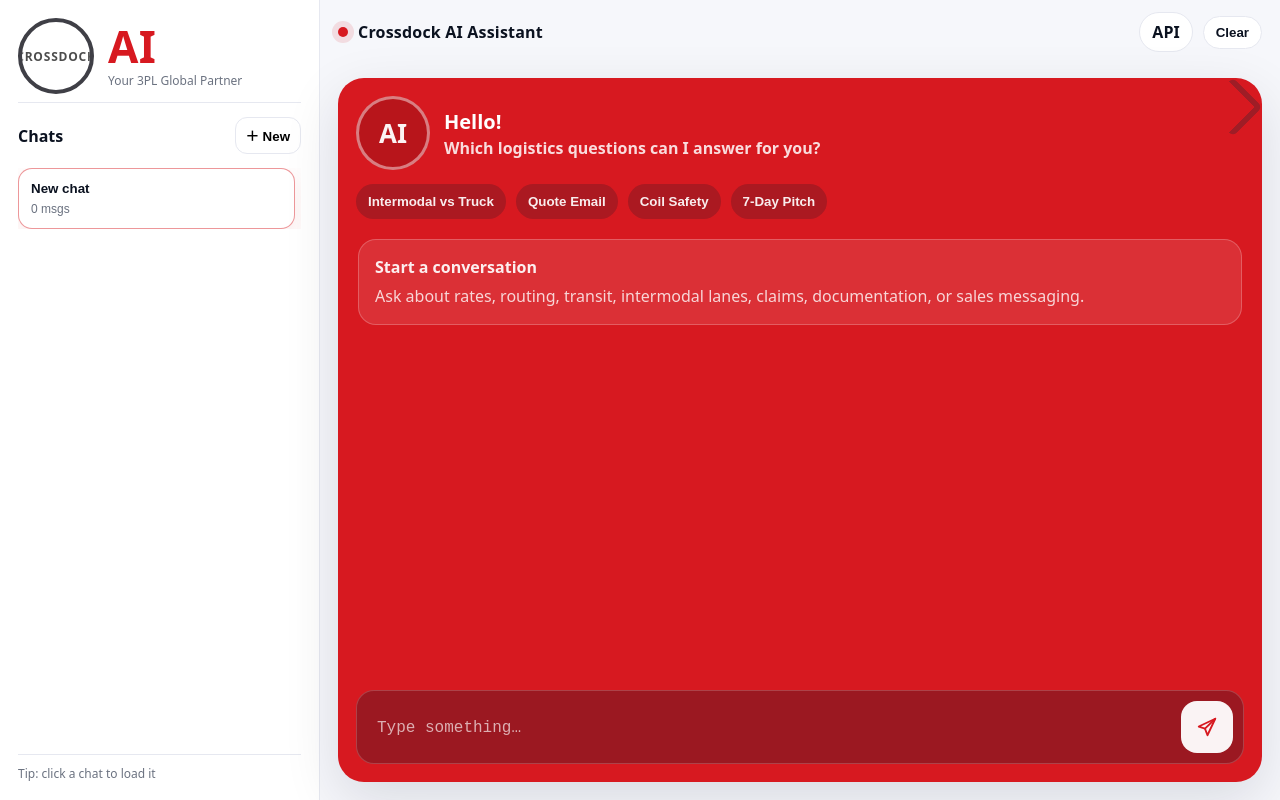
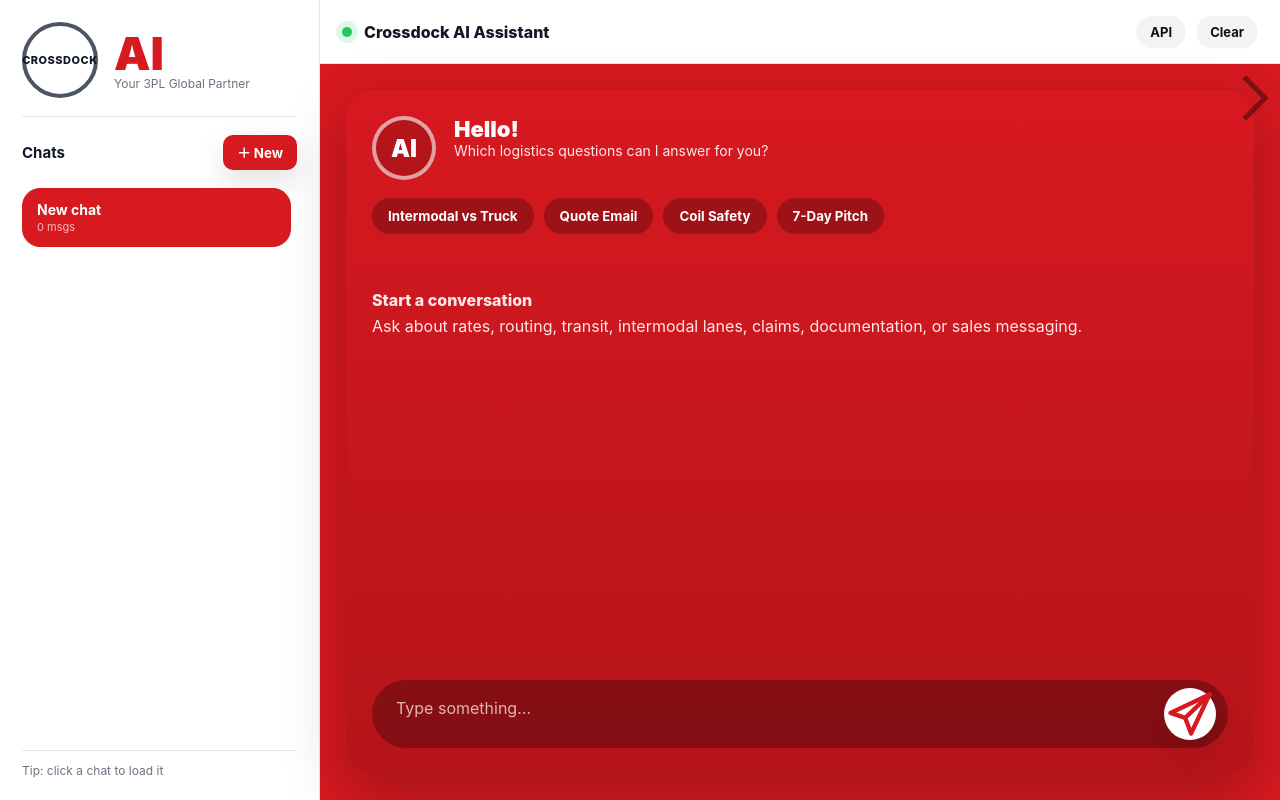
Before and after one commit to rsaldana74-jpg/crossdock-ai-api, a website: page public/index.html in a window 1280 px wide. Drawn offline with Linux system fonts and the light colour scheme.

Commit message:
Enhance Crossdock AI UI styling and layout

```diff
--- a/public/styles.css
+++ b/public/styles.css
@@ -1,448 +1,443 @@
-:root{
-  --bg: #f6f7fb;
-  --panel: #ffffff;
-  --ink: #0b1220;
-  --muted: #6b7280;
-  --line: #e6e8f0;
-
+/* =====================
+   GLOBAL RESET & THEME
+===================== */
+:root {
   --cd-red: #d71920;
-  --cd-red-2: #b9141a;
-
-  --dark: #111827;
-  --soft-dark: #1f2937;
-
-  --radius: 18px;
-  --shadow: 0 18px 55px rgba(10, 20, 40, .12);
+  --cd-red-dark: #b5141a;
+  --cd-gray: #f3f4f6;
+  --cd-border: #e5e7eb;
+  --cd-dark: #1f2937;
+  --cd-muted: #6b7280;
+  --radius-lg: 28px;
+  --radius-md: 18px;
+  --radius-sm: 10px;
+  --shadow-soft: 0 12px 30px rgba(0,0,0,.12);
+  --shadow-hard: 0 20px 60px rgba(0,0,0,.25);
 }
 
-*{ box-sizing:border-box; }
-html,body{ height:100%; }
-
-body{
-  margin:0;
-  font-family: system-ui, -apple-system, Segoe UI, Roboto, Arial, sans-serif;
-  background: var(--bg);
-  color: var(--ink);
+* {
+  box-sizing: border-box;
+  margin: 0;
+  padding: 0;
+  font-family: Inter, system-ui, -apple-system, BlinkMacSystemFont, "Segoe UI", Arial, sans-serif;
 }
 
-.app{
-  height:100vh;
-  display:grid;
-  grid-template-columns: 320px 1fr;
+body {
+  background: var(--cd-gray);
+  color: #111827;
+  height: 100vh;
+  overflow: hidden;
 }
 
-/* ---------- SIDEBAR ---------- */
-.sidebar{
-  background: var(--panel);
-  border-right: 1px solid var(--line);
-  padding: 18px;
-  display:flex;
-  flex-direction:column;
-  gap: 14px;
+/* =====================
+   APP LAYOUT
+===================== */
+.app {
+  display: flex;
+  height: 100vh;
+  width: 100vw;
 }
 
-.brand{
-  display:flex;
-  align-items:center;
-  gap: 14px;
-  padding-bottom: 8px;
-  border-bottom: 1px solid var(--line);
+/* =====================
+   SIDEBAR
+===================== */
+.sidebar {
+  width: 320px;
+  background: #ffffff;
+  border-right: 1px solid var(--cd-border);
+  padding: 22px;
+  display: flex;
+  flex-direction: column;
+  gap: 18px;
 }
 
-.logoRing{
+/* BRAND */
+.brand {
+  display: flex;
+  align-items: center;
+  gap: 16px;
+  padding-bottom: 18px;
+  border-bottom: 1px solid var(--cd-border);
+}
+
+.logoRing {
   width: 76px;
   height: 76px;
   border-radius: 999px;
-  border: 4px solid #3f3f46;
-  display:flex;
-  align-items:center;
-  justify-content:center;
-  overflow:hidden;
+  border: 4px solid #4b5563;
+  display: flex;
+  align-items: center;
+  justify-content: center;
   background: #fff;
 }
 
-.brandLogo{
-  width: 82%;
-  height: auto;
-  display:block;
+.brandLogo {
+  width: 46px;
 }
 
-.brandFallback{
-  font-weight:800;
-  letter-spacing: .8px;
-  font-size: 12px;
-  color:#111;
-  opacity:.75;
+.brandFallback {
+  font-weight: 800;
+  font-size: 11px;
+  letter-spacing: .5px;
 }
 
-.brandTitle{
-  display:flex;
-  flex-direction:column;
-  gap: 4px;
+.brandTitle {
+  display: flex;
+  flex-direction: column;
 }
 
-.brandAI{
-  font-size: 44px;
+.brandAI {
+  font-size: 46px;
   font-weight: 900;
   color: var(--cd-red);
-  letter-spacing: .5px;
   line-height: 1;
 }
 
-.brandSub{
+.brandSub {
   font-size: 12px;
-  color: var(--muted);
+  color: var(--cd-muted);
 }
 
-.sidebarHeader{
-  display:flex;
-  align-items:center;
-  justify-content:space-between;
+/* =====================
+   CHAT LIST
+===================== */
+.sidebarHeader {
+  display: flex;
+  justify-content: space-between;
+  align-items: center;
+}
+
+.sidebarTitle {
+  font-weight: 700;
+  font-size: 15px;
+}
+
+.newChat {
+  background: var(--cd-red);
+  color: #fff;
+  border: none;
+  padding: 8px 14px;
+  border-radius: var(--radius-sm);
+  font-weight: 700;
+  cursor: pointer;
+  box-shadow: var(--shadow-soft);
+}
+
+.newChat:hover {
+  background: var(--cd-red-dark);
+}
+
+.chatList {
+  flex: 1;
+  overflow-y: auto;
+  padding-right: 6px;
+}
+
+.chatItem {
+  width: 100%;
+  text-align: left;
+  background: #f9fafb;
+  border: 1px solid var(--cd-border);
+  border-radius: var(--radius-md);
+  padding: 12px 14px;
+  margin-bottom: 10px;
+  cursor: pointer;
+  transition: all .15s ease;
+}
+
+.chatItem:hover {
+  transform: translateY(-1px);
+  box-shadow: var(--shadow-soft);
+}
+
+.chatItem.active {
+  background: var(--cd-red);
+  color: #fff;
+  border-color: var(--cd-red);
+}
+
+.chatItemTitle {
+  font-weight: 700;
+  font-size: 14px;
+}
+
+.chatItemMeta {
+  font-size: 11px;
+  opacity: .7;
+  margin-top: 2px;
+}
+
+.sidebarFooter {
+  font-size: 12px;
+  color: var(--cd-muted);
+  border-top: 1px solid var(--cd-border);
+  padding-top: 12px;
+}
+
+/* =====================
+   MAIN AREA
+===================== */
+.main {
+  flex: 1;
+  display: flex;
+  flex-direction: column;
+}
+
+/* TOP BAR */
+.topbar {
+  height: 64px;
+  background: #ffffff;
+  border-bottom: 1px solid var(--cd-border);
+  padding: 0 22px;
+  display: flex;
+  justify-content: space-between;
+  align-items: center;
+}
+
+.topbarLeft {
+  display: flex;
+  align-items: center;
+  gap: 12px;
+}
+
+.dot {
+  width: 10px;
+  height: 10px;
+  background: #22c55e;
+  border-radius: 999px;
+  box-shadow: 0 0 0 6px rgba(34,197,94,.15);
+}
+
+.topbarTitle {
+  font-weight: 800;
+}
+
+.topbarRight {
+  display: flex;
   gap: 10px;
 }
 
-.sidebarTitle{
+.pill {
+  border-radius: 999px;
+  padding: 8px 14px;
+  background: #f3f4f6;
+  border: none;
+  cursor: pointer;
   font-weight: 700;
+  font-size: 13px;
+  text-decoration: none;
+  color: #111;
 }
 
-.newChat{
-  border: 1px solid var(--line);
-  background: #fff;
-  padding: 8px 10px;
-  border-radius: 12px;
-  cursor:pointer;
-  font-weight: 600;
+/* =====================
+   CHAT PANEL
+===================== */
+.chatWrap {
+  flex: 1;
+  padding: 26px;
+  background: var(--cd-red);
+  position: relative;
 }
 
-.newChat:hover{
-  border-color: #cfd5e6;
+.chatPanel {
+  height: 100%;
+  background: linear-gradient(180deg, var(--cd-red), var(--cd-red-dark));
+  border-radius: var(--radius-lg);
+  box-shadow: var(--shadow-hard);
+  padding: 26px;
+  display: flex;
+  flex-direction: column;
+  color: #fff;
 }
 
-.chatList{
-  display:flex;
-  flex-direction:column;
+/* HEADER */
+.chatPanelHeader {
+  display: flex;
+  gap: 18px;
+  margin-bottom: 18px;
+}
+
+.aiBadge {
+  width: 64px;
+  height: 64px;
+  border-radius: 999px;
+  border: 4px solid rgba(255,255,255,.6);
+  display: flex;
+  align-items: center;
+  justify-content: center;
+  font-weight: 900;
+  font-size: 24px;
+  background: rgba(0,0,0,.15);
+}
+
+.hello {
+  font-size: 22px;
+  font-weight: 900;
+}
+
+.prompt {
+  font-size: 14px;
+  opacity: .9;
+}
+
+/* =====================
+   CHIPS
+===================== */
+.chips {
+  display: flex;
   gap: 10px;
-  overflow:auto;
+  flex-wrap: wrap;
+  margin-bottom: 16px;
+}
+
+.chip {
+  background: rgba(0,0,0,.25);
+  color: #fff;
+  border: none;
+  padding: 10px 16px;
+  border-radius: 999px;
+  font-weight: 700;
+  cursor: pointer;
+  transition: background .15s ease;
+}
+
+.chip:hover {
+  background: rgba(0,0,0,.35);
+}
+
+/* =====================
+   MESSAGES
+===================== */
+.messages {
+  flex: 1;
+  overflow-y: auto;
   padding-right: 6px;
 }
 
-.chatItem{
-  text-align:left;
-  border: 1px solid var(--line);
-  background: #fff;
-  padding: 12px;
-  border-radius: 14px;
-  cursor:pointer;
-  display:flex;
-  flex-direction:column;
-  gap: 6px;
+.msgRow {
+  display: flex;
+  margin-bottom: 14px;
 }
 
-.chatItem:hover{
-  border-color:#cfd5e6;
-  transform: translateY(-1px);
-  transition: .12s ease;
+.msgRow.user {
+  justify-content: flex-end;
 }
 
-.chatItem.active{
-  border-color: rgba(215,25,32,.45);
-  box-shadow: 0 10px 30px rgba(215,25,32,.10);
+.msgRow.ai {
+  justify-content: flex-start;
 }
 
-.chatItemTitle{
-  font-weight: 700;
-  color: var(--ink);
-  overflow:hidden;
-  text-overflow:ellipsis;
-  white-space:nowrap;
+.bubble {
+  max-width: 72%;
+  padding: 14px 18px;
+  border-radius: 22px;
+  font-size: 15px;
+  line-height: 1.55;
+  box-shadow: var(--shadow-soft);
 }
 
-.chatItemMeta{
-  font-size: 12px;
-  color: var(--muted);
+.msgRow.user .bubble {
+  background: #111827;
+  color: #fff;
+  border-bottom-right-radius: 6px;
 }
 
-.sidebarFooter{
-  margin-top:auto;
-  padding-top: 10px;
-  border-top: 1px solid var(--line);
+.msgRow.ai .bubble {
+  background: rgba(255,255,255,.95);
+  color: #111;
+  border-bottom-left-radius: 6px;
 }
 
-.hint{
-  font-size: 12px;
-  color: var(--muted);
+/* EMPTY STATE */
+.emptyState {
+  margin-top: 40px;
+  opacity: .9;
 }
 
-/* ---------- MAIN ---------- */
-.main{
-  display:flex;
-  flex-direction:column;
-  min-width: 0;
-}
-
-.topbar{
-  height: 64px;
-  background: transparent;
-  display:flex;
-  align-items:center;
-  justify-content:space-between;
-  padding: 14px 18px;
-}
-
-.topbarLeft{
-  display:flex;
-  align-items:center;
-  gap: 10px;
-}
-
-.dot{
-  width: 10px;
-  height: 10px;
-  border-radius: 999px;
-  background: var(--cd-red);
-  box-shadow: 0 0 0 6px rgba(215,25,32,.12);
-}
-
-.topbarTitle{
+.emptyTitle {
   font-weight: 800;
-  letter-spacing: .2px;
-}
-
-.topbarRight{
-  display:flex;
-  align-items:center;
-  gap: 10px;
-}
-
-.pill{
-  border: 1px solid var(--line);
-  background: #fff;
-  padding: 8px 12px;
-  border-radius: 999px;
-  text-decoration:none;
-  color: var(--ink);
-  font-weight: 700;
-  cursor:pointer;
-}
-
-.pill:hover{
-  border-color:#cfd5e6;
-}
-
-/* ---------- CHAT PANEL ---------- */
-.chatWrap{
-  position:relative;
-  padding: 14px 18px 18px;
-  flex:1;
-  min-height:0;
-}
-
-.chatPanel{
-  height: 100%;
-  background: var(--cd-red);
-  border-radius: 26px;
-  box-shadow: var(--shadow);
-  padding: 18px;
-  display:flex;
-  flex-direction:column;
-  gap: 14px;
-  overflow:hidden;
-}
-
-.chatPanelHeader{
-  display:flex;
-  align-items:center;
-  gap: 14px;
-}
-
-.aiBadge{
-  width: 74px;
-  height: 74px;
-  border-radius: 999px;
-  border: 3px solid rgba(255,255,255,.45);
-  display:flex;
-  align-items:center;
-  justify-content:center;
-  font-weight: 900;
-  font-size: 26px;
-  color: rgba(255,255,255,.95);
-  background: rgba(0,0,0,.14);
-}
-
-.chatPanelTitle .hello{
-  font-weight: 900;
-  font-size: 20px;
-  color: #fff;
-}
-
-.chatPanelTitle .prompt{
-  color: rgba(255,255,255,.85);
-  font-weight: 600;
-  margin-top: 2px;
-}
-
-.chips{
-  display:flex;
-  gap: 10px;
-  flex-wrap:wrap;
-}
-
-.chip{
-  border: none;
-  cursor:pointer;
-  padding: 10px 12px;
-  border-radius: 999px;
-  background: rgba(17,24,39,.22);
-  color: rgba(255,255,255,.92);
-  font-weight: 700;
-}
-
-.chip:hover{
-  background: rgba(17,24,39,.30);
-}
-
-.messages{
-  flex:1;
-  min-height:0;
-  overflow:auto;
-  display:flex;
-  flex-direction:column;
-  gap: 10px;
-  padding: 6px 2px;
-}
-
-.emptyState{
-  background: rgba(255,255,255,.10);
-  border: 1px solid rgba(255,255,255,.22);
-  border-radius: 18px;
-  padding: 16px;
-  color: rgba(255,255,255,.92);
-}
-
-.emptyTitle{
-  font-weight: 900;
   margin-bottom: 6px;
 }
 
-.emptyText{
-  color: rgba(255,255,255,.80);
-  line-height: 1.5;
+/* =====================
+   COMPOSER
+===================== */
+.composer {
+  display: flex;
+  gap: 12px;
+  margin-top: 14px;
+  background: rgba(0,0,0,.28);
+  border-radius: 999px;
+  padding: 8px 12px;
 }
 
-/* bubbles */
-.msgRow{
-  display:flex;
+textarea {
+  flex: 1;
+  background: transparent;
+  border: none;
+  outline: none;
+  resize: none;
+  color: #fff;
+  font-size: 16px;
+  padding: 10px 12px;
 }
 
-.msgRow.user{
-  justify-content:flex-end;
+textarea::placeholder {
+  color: rgba(255,255,255,.7);
 }
 
-.msgRow.ai{
-  justify-content:flex-start;
+.sendBtn {
+  width: 52px;
+  height: 52px;
+  border-radius: 999px;
+  border: none;
+  background: #fff;
+  color: var(--cd-red);
+  font-weight: 900;
+  cursor: pointer;
+  box-shadow: var(--shadow-soft);
 }
 
-.bubble{
-  max-width: min(720px, 92%);
-  padding: 12px 14px;
-  border-radius: 16px;
-  line-height: 1.55;
-  white-space: pre-wrap;
-  word-wrap: break-word;
+.sendBtn:hover {
+  transform: translateY(-1px);
 }
 
-.msgRow.user .bubble{
-  background: rgba(255,255,255,.96);
-  color: #0b1220;
-  border-top-right-radius: 6px;
+/* STATUS */
+.status {
+  text-align: center;
+  font-weight: 700;
+  margin-top: 8px;
+  opacity: .9;
 }
 
-.msgRow.ai .bubble{
-  background: rgba(17,24,39,.28);
-  color: rgba(255,255,255,.95);
-  border-top-left-radius: 6px;
-  border: 1px solid rgba(255,255,255,.16);
+.hidden {
+  display: none;
 }
 
-/* composer */
-.composer{
-  display:flex;
-  gap: 10px;
-  align-items:flex-end;
-  background: rgba(17,24,39,.30);
-  border: 1px solid rgba(255,255,255,.18);
-  border-radius: 18px;
-  padding: 10px;
+/* DECORATIVE CORNER */
+.cornerArrow {
+  position: absolute;
+  top: 18px;
+  right: 18px;
+  width: 32px;
+  height: 32px;
+  border-top: 5px solid rgba(0,0,0,.4);
+  border-right: 5px solid rgba(0,0,0,.4);
+  transform: rotate(45deg);
 }
 
-.composer textarea{
-  flex:1;
-  resize:none;
-  border:none;
-  outline:none;
-  background: transparent;
-  color: rgba(255,255,255,.95);
-  font-size: 16px;
-  line-height: 1.4;
-  padding: 8px 10px;
-  min-height: 44px;
-  max-height: 120px;
+/* =====================
+   MOBILE
+===================== */
+@media (max-width: 980px) {
+  .sidebar {
+    display: none;
+  }
+  .chatWrap {
+    padding: 14px;
+  }
+  .chatPanel {
+    border-radius: 20px;
+    padding: 18px;
+  }
 }
-
-.composer textarea::placeholder{
-  color: rgba(255,255,255,.65);
-}
-
-.sendBtn{
-  width: 52px;
-  height: 52px;
-  border-radius: 16px;
-  border: none;
-  cursor:pointer;
-  display:flex;
-  align-items:center;
-  justify-content:center;
-  background: rgba(255,255,255,.95);
-  color: var(--cd-red);
-}
-
-.sendBtn:hover{
-  background: #fff;
-  transform: translateY(-1px);
-  transition: .12s ease;
-}
-
-.sendBtn svg{
-  width: 22px;
-  height: 22px;
-}
-
-.status{
-  text-align:center;
-  color: rgba(255,255,255,.88);
-  font-weight: 700;
-  padding-bottom: 6px;
-}
-
-.hidden{ display:none; }
-
-/* little arrow in the corner like your mock */
-.cornerArrow{
-  position:absolute;
-  top: 22px;
-  right: 26px;
-  width: 42px;
-  height: 42px;
-  border-top: 6px solid rgba(31,41,55,.55);
-  border-right: 6px solid rgba(31,41,55,.55);
-  transform: rotate(45deg);
-  border-radius: 6px;
-  opacity: .55;
-}
-
-/* mobile */
-@media (max-width: 980px){
-  .app{ grid-template-columns: 1fr; }
-  .sidebar{ display:none; }
-  .cornerArrow{ display:none; }
-}
```
